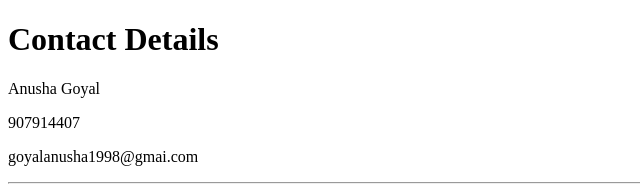
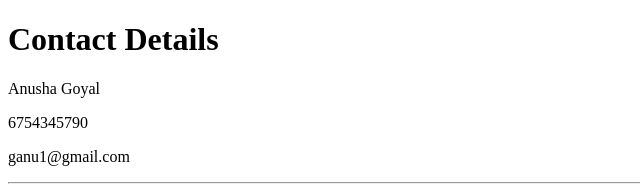
Before and after one commit to Anusha251/cv, a plain HTML site: page Contact.html in a window 1280 px wide. Shown: the top 189 px of the page, 0-640 px from the left. Drawn offline with Linux system fonts and the light colour scheme.

Commit message:
Update Contact.html

```diff
--- a/Contact.html
+++ b/Contact.html
@@ -8,8 +8,8 @@
     <body>
         <h1>Contact Details</h1>
         <p>Anusha Goyal</p>
-        <p>907914407</p>
-        <p>goyalanusha1998@gmai.com</p>
+        <p>6754345790</p>
+        <p>ganu1@gmail.com</p>
         <hr>
         <form action="mailto:info@londonappbrewery.com" method="post" enctype="text/plain">
             <label>Your Name:</label>
```
